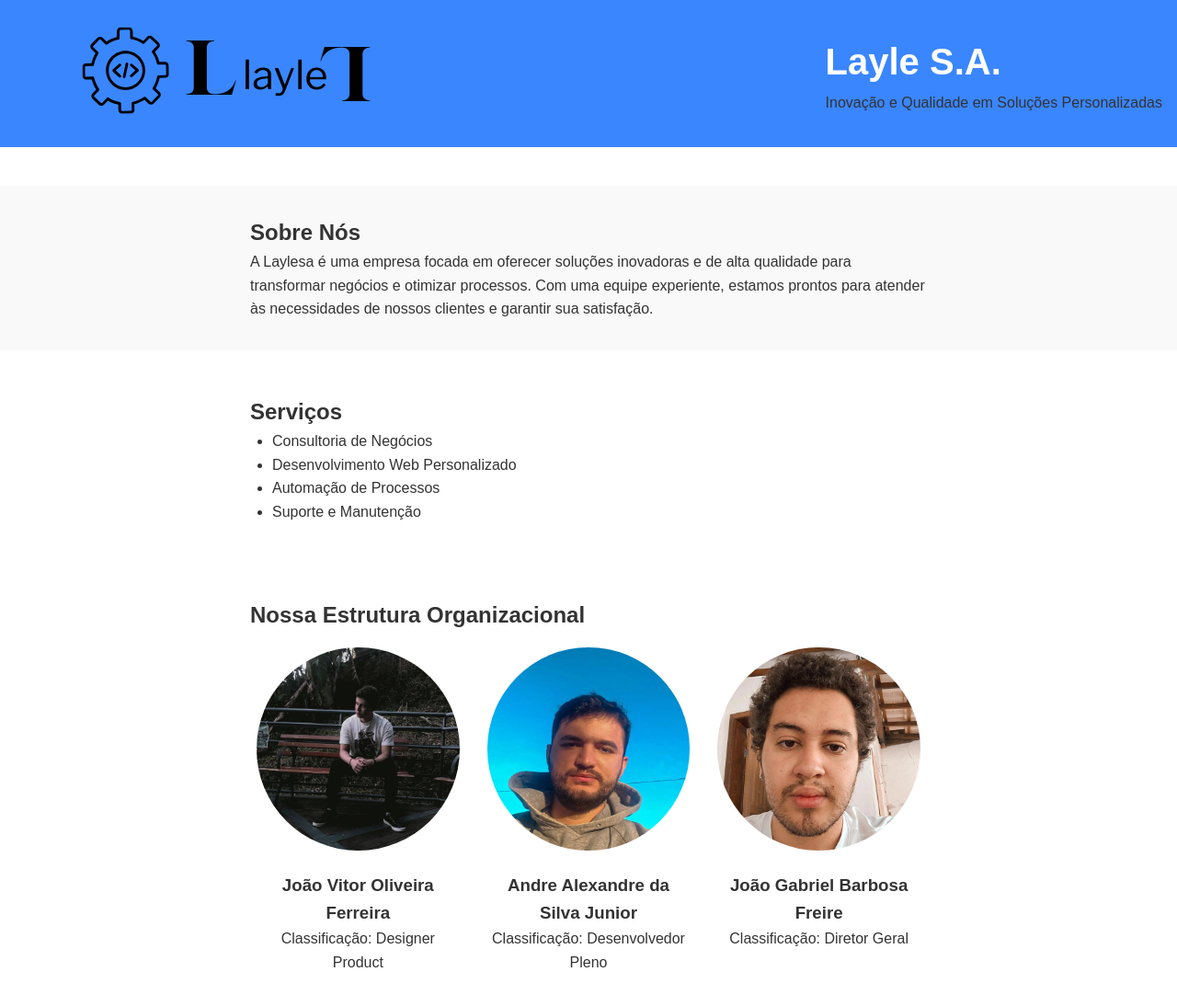
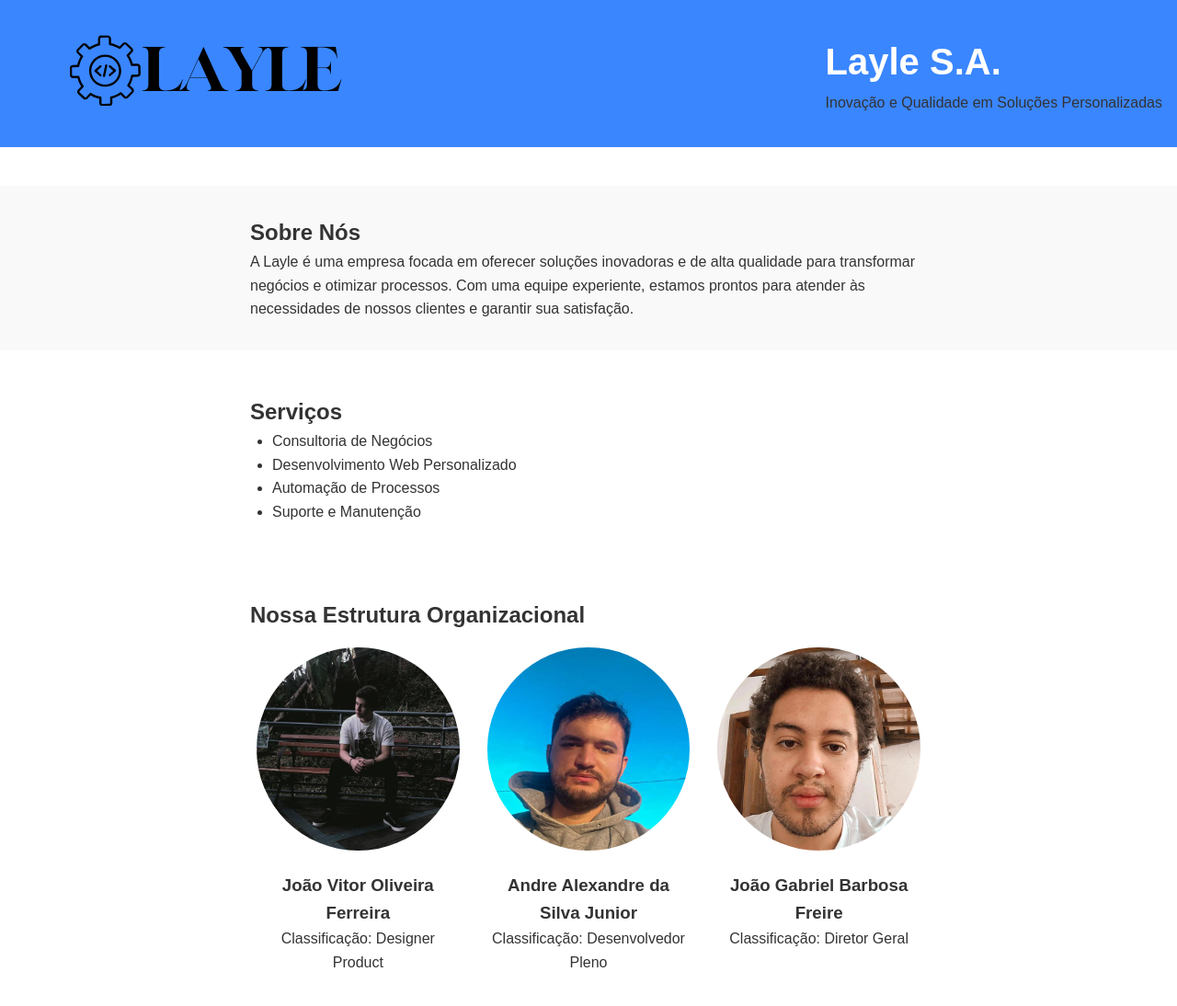
Before and after one commit to vander20/Layle_SA, a plain HTML site: page index.html in a window 1280 px wide. Shown: the top 1094 px of the page at 92% size. Drawn offline with Linux system fonts and the light colour scheme.

Commit message:
setima versao

```diff
--- a/index.html
+++ b/index.html
@@ -11,7 +11,7 @@
         <div class="header-container">
             <div class="logo">
                 <!-- Substitua "logo.png" pelo caminho da sua logo -->
-                <img src="img/Lay-2.png"alt="Logo da Laylesa" />
+                <img src="img/Faz oL.png"alt="Logo da Laylesa" />
             </div>
             <div class="title">
                 <h1>Layle S.A.</h1>
@@ -31,7 +31,7 @@
     <section id="sobre">
         <div class="section-container">
             <h2>Sobre Nós</h2>
-            <p>A Laylesa é uma empresa focada em oferecer soluções inovadoras e de alta qualidade para transformar negócios e otimizar processos. Com uma equipe experiente, estamos prontos para atender às necessidades de nossos clientes e garantir sua satisfação.</p>
+            <p>A Layle é uma empresa focada em oferecer soluções inovadoras e de alta qualidade para transformar negócios e otimizar processos. Com uma equipe experiente, estamos prontos para atender às necessidades de nossos clientes e garantir sua satisfação.</p>
         </div>
     </section>
 
```
Also changed, not shown: img/Faz oL.png (added), img/Lay-2.png (deleted), img/LayleS.png (deleted).
